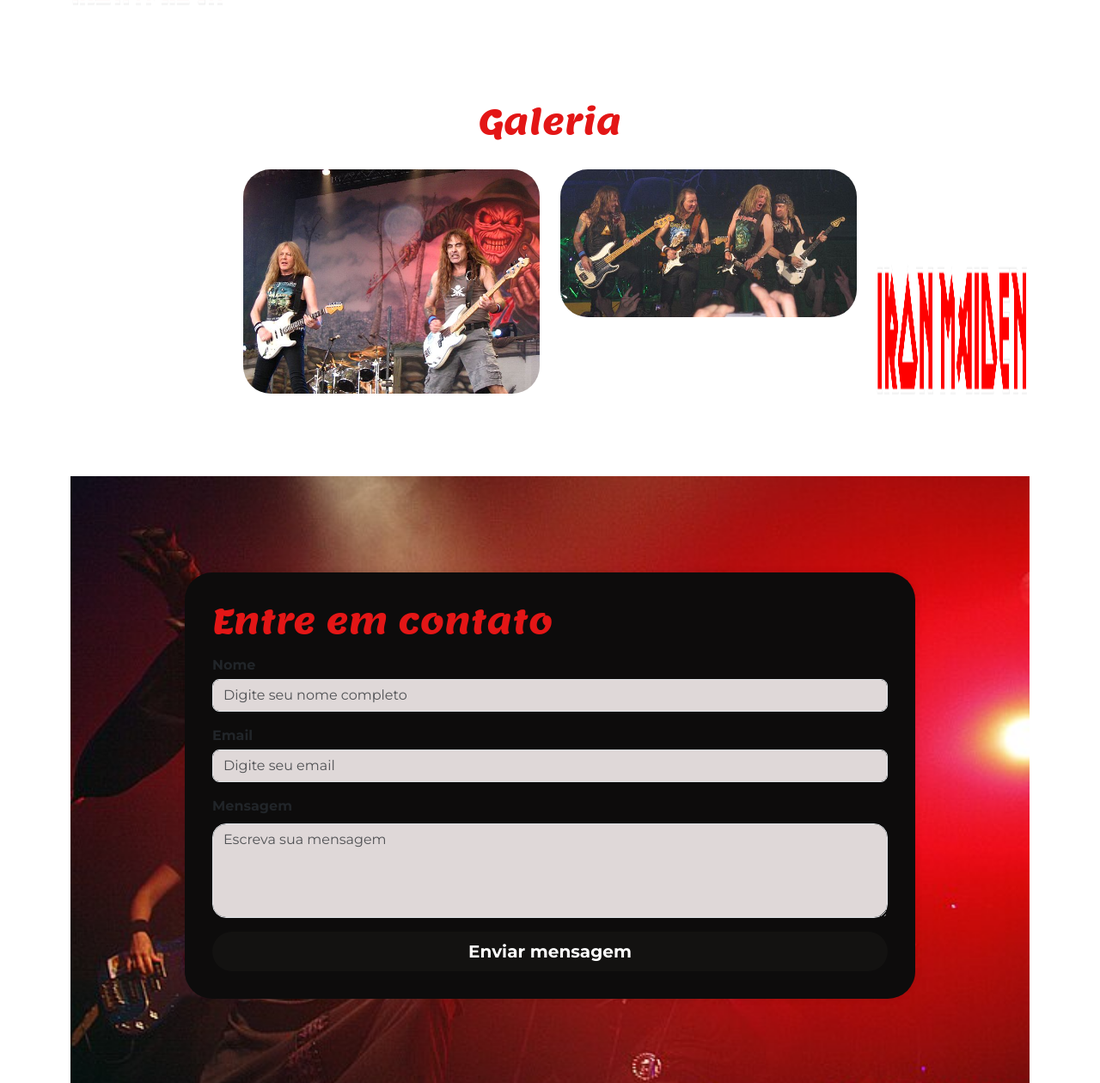
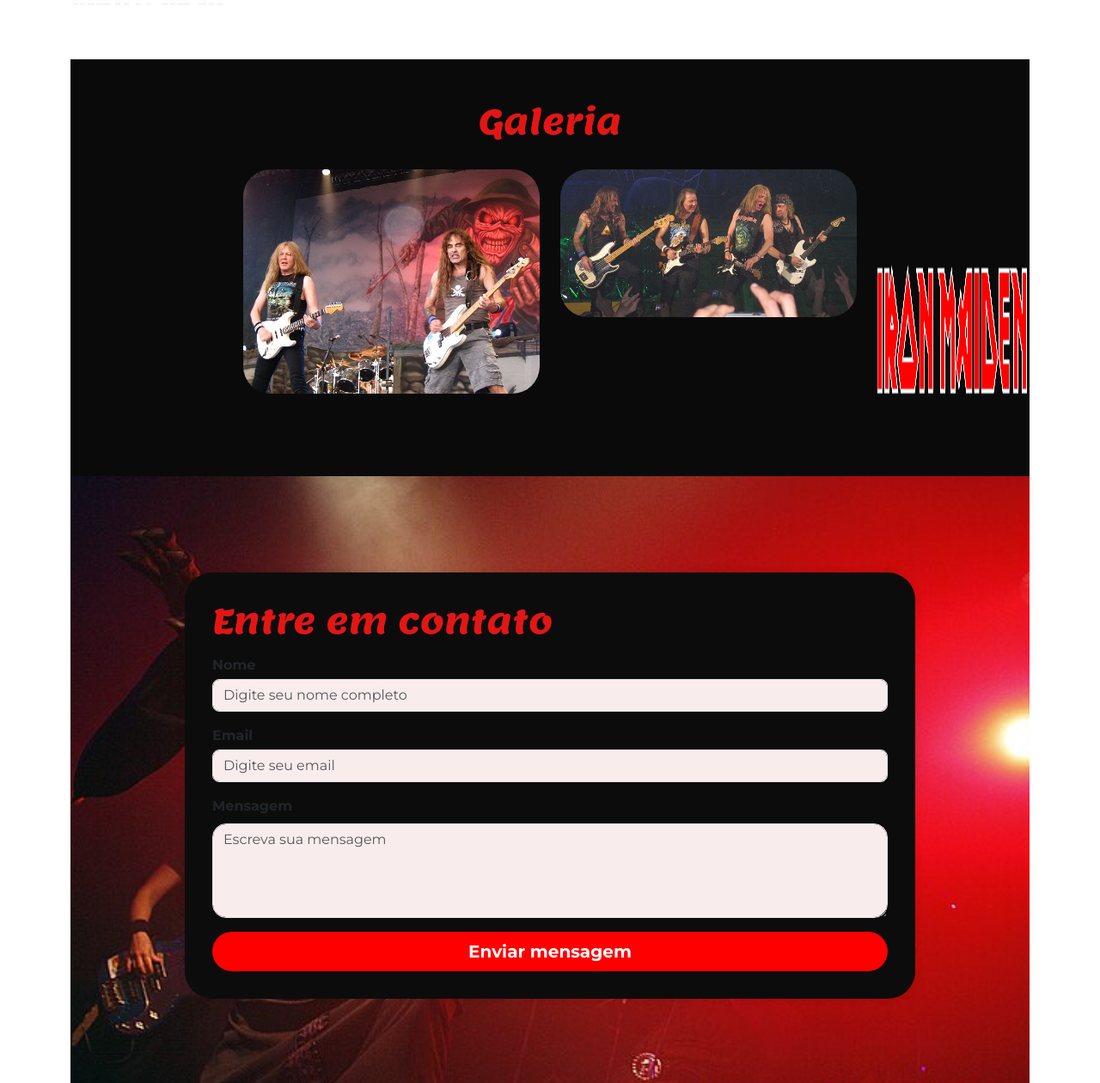
Before and after one commit to carmonavinicios/movimentos-musicais, a plain HTML site: page index.html in a window 1280 px wide. Shown: the part 1657-2917 px from the top of the page at 86% size. Drawn offline with nearby package versions, Linux system fonts and the light colour scheme.

Commit message:
01042025

```diff
--- a/index.html
+++ b/index.html
@@ -56,6 +56,7 @@
                     <h2>O que foi o Iron Maiden?</h2>
                     <p class="p-2">O Iron Maiden é uma das bandas mais icônicas do heavy metal, formada em 1975 em Londres por Steve Harris. Conhecida por suas guitarras rápidas e pesadas, letras épicas e a poderosa voz de Bruce Dickinson, a banda se destacou com álbuns clássicos como The Number of the Beast (1982) e Powerslave (1984). Seu estilo único mescla complexidade musical com referências literárias e históricas. Além de suas músicas, o Iron Maiden é famoso por seus espetáculos ao vivo, onde a figura de Eddie, sua mascote, é um dos grandes símbolos da banda. Com uma carreira que ultrapassa quatro décadas, o Iron Maiden continua a ser uma referência no heavy metal, mantendo uma base de fãs fiel e apaixonada.</p>
                 </div>
+                <iframe width="560" height="315" src="https://www.youtube.com/embed/X4bgXH3sJ2Q?si=79V_4nqir05QRyoQ" title="YouTube video player" frameborder="0" allow="accelerometer; autoplay; clipboard-write; encrypted-media; gyroscope; picture-in-picture; web-share" referrerpolicy="strict-origin-when-cross-origin" allowfullscreen></iframe>
             </div>
         </section>
 
--- a/styles.css
+++ b/styles.css
@@ -103,7 +103,7 @@ h2 {
 }
 
 #galeria {
-    background-color: #ffffff;
+    background-color: #0a0a0a;
 
 }
 
@@ -132,12 +132,12 @@ h2 {
 }
 
 .formulario button {
-    background-color: #131211;
+    background-color: #ff0000;
     border: none;
     font-weight: bold;
 }
 
 /* chama classe do bootstrap para modificar a cor */
 .form-control {
-    background-color: #dfd8d8;
+    background-color: #f9ecec;
 }
```
